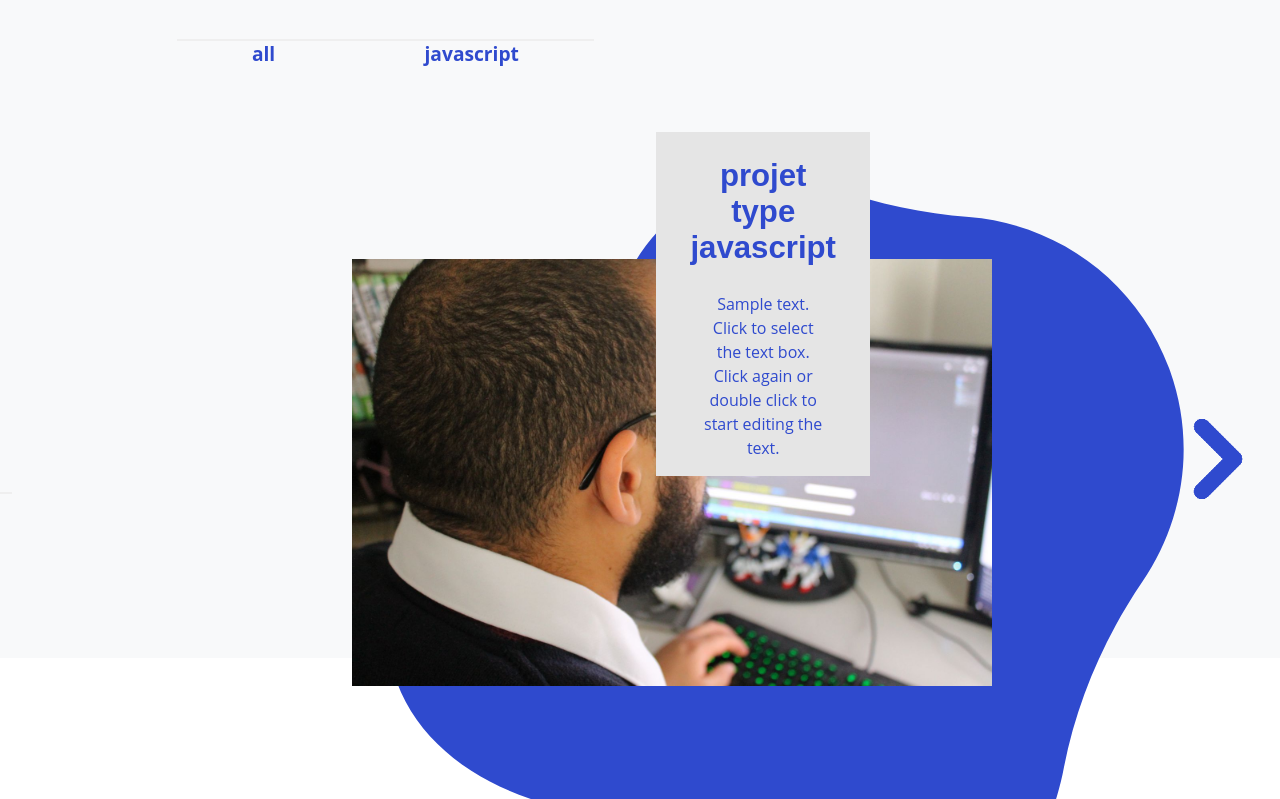
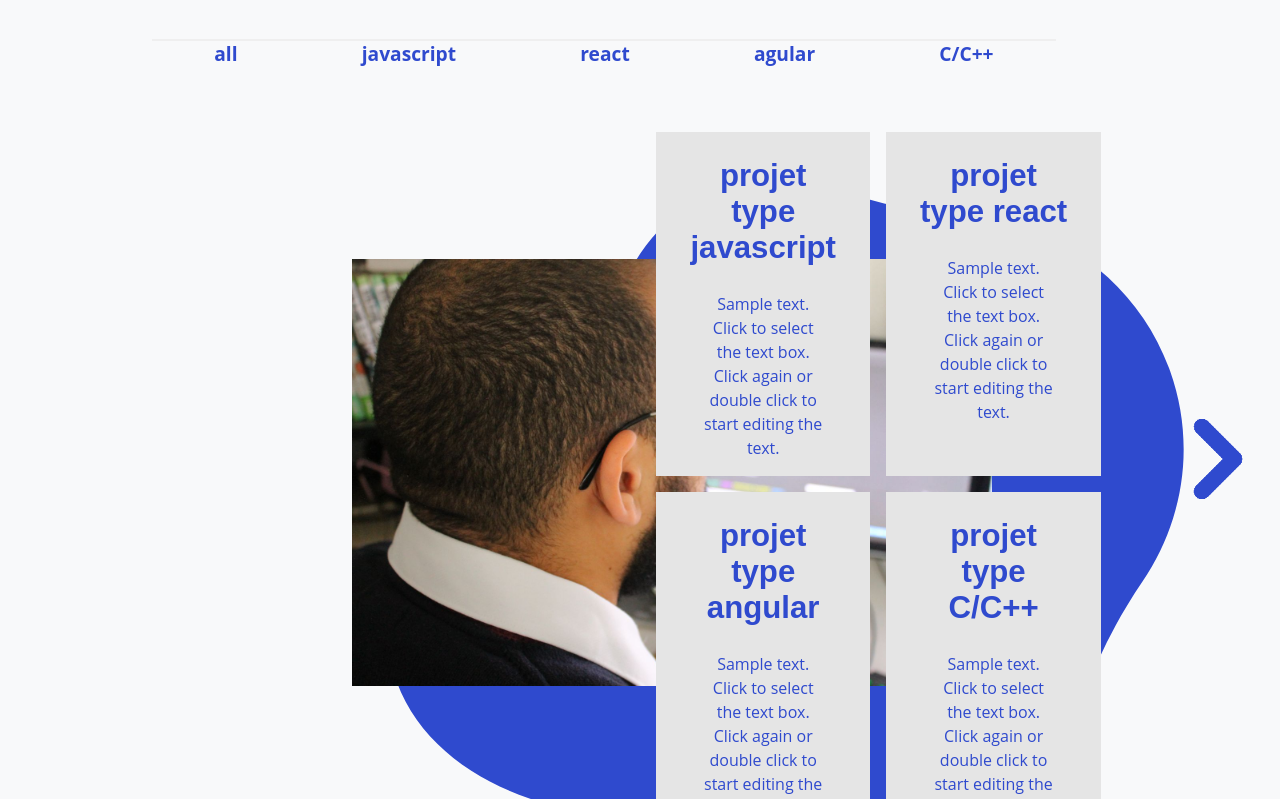
Before and after one commit to JohanSoulanges/Porfolio-React, a React (Create React App) app in the folder portfolio/: page / in a window 1280 px wide. Shown: the part 1661-2460 px from the top of the page. Built offline with nearby package versions, Linux system fonts and the light colour scheme.

Commit message:
first build for heroku

```diff
--- a/portfolio/src/Content/Projet/Menu.js
+++ b/portfolio/src/Content/Projet/Menu.js
@@ -30,15 +30,15 @@ const Menu = () => {
       </div>
       {mult === 0 || (
         <button onClick={() => selectMenuPageDown(projet)}>
-          <img className="prevImg" src={prevImg} alt="" />
+          <img className="prevImg" src={prevImg} alt="touche prev" />
         </button>
       )}
       {mult === maxPage - 1 || (
         <button onClick={() => selectMenuPageUp(projet)}>
-          <img className="nextImg" src={nextImg} alt="" />
+          <img className="nextImg" src={nextImg} alt="touche next" />
         </button>
       )}
-      <img src={projetImg} className="project-img" />
+      <img src={projetImg} className="project-img" alt="projet" />
       <div className="svg-background">
         <svg viewBox="0 0 160 150" x="0px" y="0px">
           <path
--- a/portfolio/src/Content/Question.js
+++ b/portfolio/src/Content/Question.js
@@ -1,4 +1,4 @@
-import React, { useState } from "react";
+import React from "react";
 import "../CSS/Question.scss";
 import MapQuestion from "./Question/MapQuestion";
 
--- a/portfolio/src/Content/Question/MapQuestion.js
+++ b/portfolio/src/Content/Question/MapQuestion.js
@@ -1,4 +1,4 @@
-import React, { useState } from "react";
+import React from "react";
 import { useGlobalContext } from "../../Context/AppContext";
 // import { question } from "../../Database/Data";
 
--- a/portfolio/src/Content/Show.js
+++ b/portfolio/src/Content/Show.js
@@ -4,7 +4,7 @@ import "../CSS/Show.scss";
 import priviImg from "../images/b0e8ea6c-f26d-a0b2-d308-76430fa686a8.jpg";
 
 const Show = () => {
-  const { showProjet, setshowProjet } = useGlobalContext();
+  const { showProjet } = useGlobalContext();
   console.log(showProjet);
   return (
     <>
@@ -25,7 +25,7 @@ const Show = () => {
             </svg>
           </div>
           <div className="priviImg">
-            <img src={priviImg} />
+            <img src={priviImg} alt={`${showProjet[0].name}`} />
           </div>
           <div className="detail-container">
             <h2 className="title color-bleu"> {showProjet[0].name}</h2>
--- a/portfolio/src/Content/Sidebar.js
+++ b/portfolio/src/Content/Sidebar.js
@@ -2,10 +2,9 @@ import React from "react";
 import "../CSS/Sidebar.scss";
 import { useGlobalContext } from "../Context/AppContext";
 import { links, social } from "../Database/Data";
-import logo from "../SVG/logo.svg";
 
 const Sidebar = () => {
-  const { isSidebarOpen, setIsSidebarOpen, showSidebar } = useGlobalContext();
+  const { isSidebarOpen, setIsSidebarOpen } = useGlobalContext();
   return (
     <>
       <aside className={isSidebarOpen ? "sidebar show-sidebar" : "sidebar"}>
--- a/portfolio/src/Database/Data.js
+++ b/portfolio/src/Database/Data.js
@@ -16,33 +16,33 @@ export const projet = [
     urlWeb: "https://developer.mozilla.org/fr/docs/Web/CSS/CSS_Grid_Layout",
     urlGit: "https://developer.mozilla.org/fr/docs/Web/CSS/CSS_Grid_Layout",
   },
-  // {
-  //   id: 2,
-  //   langague: "react",
-  //   name: "projet type react",
-  //   image: Dyma,
-  //   desc: "Sample text. Click to select the text box. Click again or double click to start editing the text.",
-  //   urlWeb: "https://developer.mozilla.org/fr/docs/Web/CSS/CSS_Grid_Layout",
-  //   urlGit: "https://developer.mozilla.org/fr/docs/Web/CSS/CSS_Grid_Layout",
-  // },
-  // {
-  //   id: 3,
-  //   langague: "agular",
-  //   name: "projet type angular",
-  //   image: Dyma,
-  //   desc: "Sample text. Click to select the text box. Click again or double click to start editing the text.",
-  //   urlWeb: "https://developer.mozilla.org/fr/docs/Web/CSS/CSS_Grid_Layout",
-  //   urlGit: "https://developer.mozilla.org/fr/docs/Web/CSS/CSS_Grid_Layout",
-  // },
-  // {
-  //   id: 4,
-  //   langague: "C/C++",
-  //   name: "projet type C/C++",
-  //   image: Dyma,
-  //   desc: "Sample text. Click to select the text box. Click again or double click to start editing the text.",
-  //   urlWeb: "https://developer.mozilla.org/fr/docs/Web/CSS/CSS_Grid_Layout",
-  //   urlGit: "https://developer.mozilla.org/fr/docs/Web/CSS/CSS_Grid_Layout",
-  // },
+  {
+    id: 2,
+    langague: "react",
+    name: "projet type react",
+    image: Dyma,
+    desc: "Sample text. Click to select the text box. Click again or double click to start editing the text.",
+    urlWeb: "https://developer.mozilla.org/fr/docs/Web/CSS/CSS_Grid_Layout",
+    urlGit: "https://developer.mozilla.org/fr/docs/Web/CSS/CSS_Grid_Layout",
+  },
+  {
+    id: 3,
+    langague: "agular",
+    name: "projet type angular",
+    image: Dyma,
+    desc: "Sample text. Click to select the text box. Click again or double click to start editing the text.",
+    urlWeb: "https://developer.mozilla.org/fr/docs/Web/CSS/CSS_Grid_Layout",
+    urlGit: "https://developer.mozilla.org/fr/docs/Web/CSS/CSS_Grid_Layout",
+  },
+  {
+    id: 4,
+    langague: "C/C++",
+    name: "projet type C/C++",
+    image: Dyma,
+    desc: "Sample text. Click to select the text box. Click again or double click to start editing the text.",
+    urlWeb: "https://developer.mozilla.org/fr/docs/Web/CSS/CSS_Grid_Layout",
+    urlGit: "https://developer.mozilla.org/fr/docs/Web/CSS/CSS_Grid_Layout",
+  },
   // {
   //   id: 5,
   //   langague: "C/C++",
```
